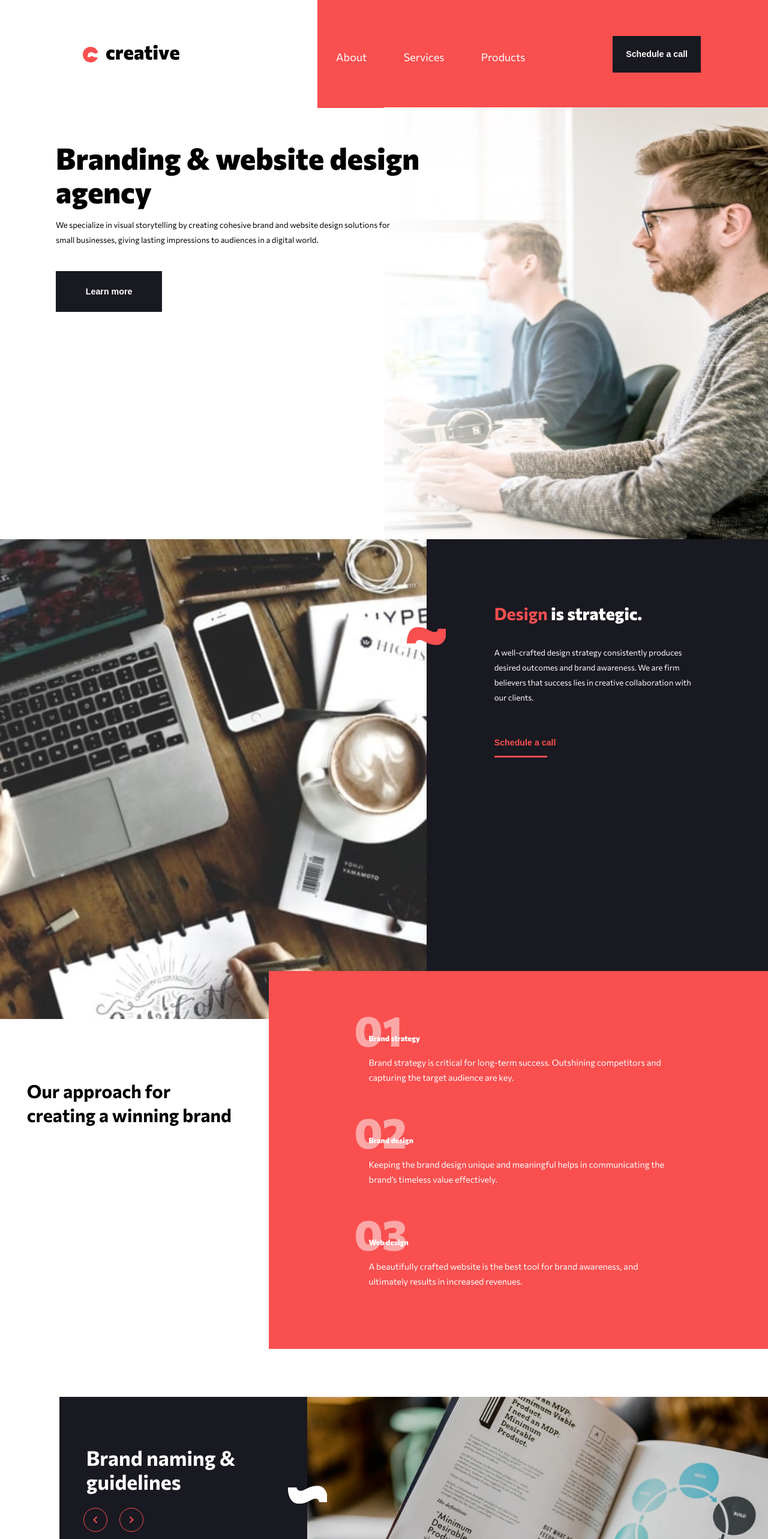
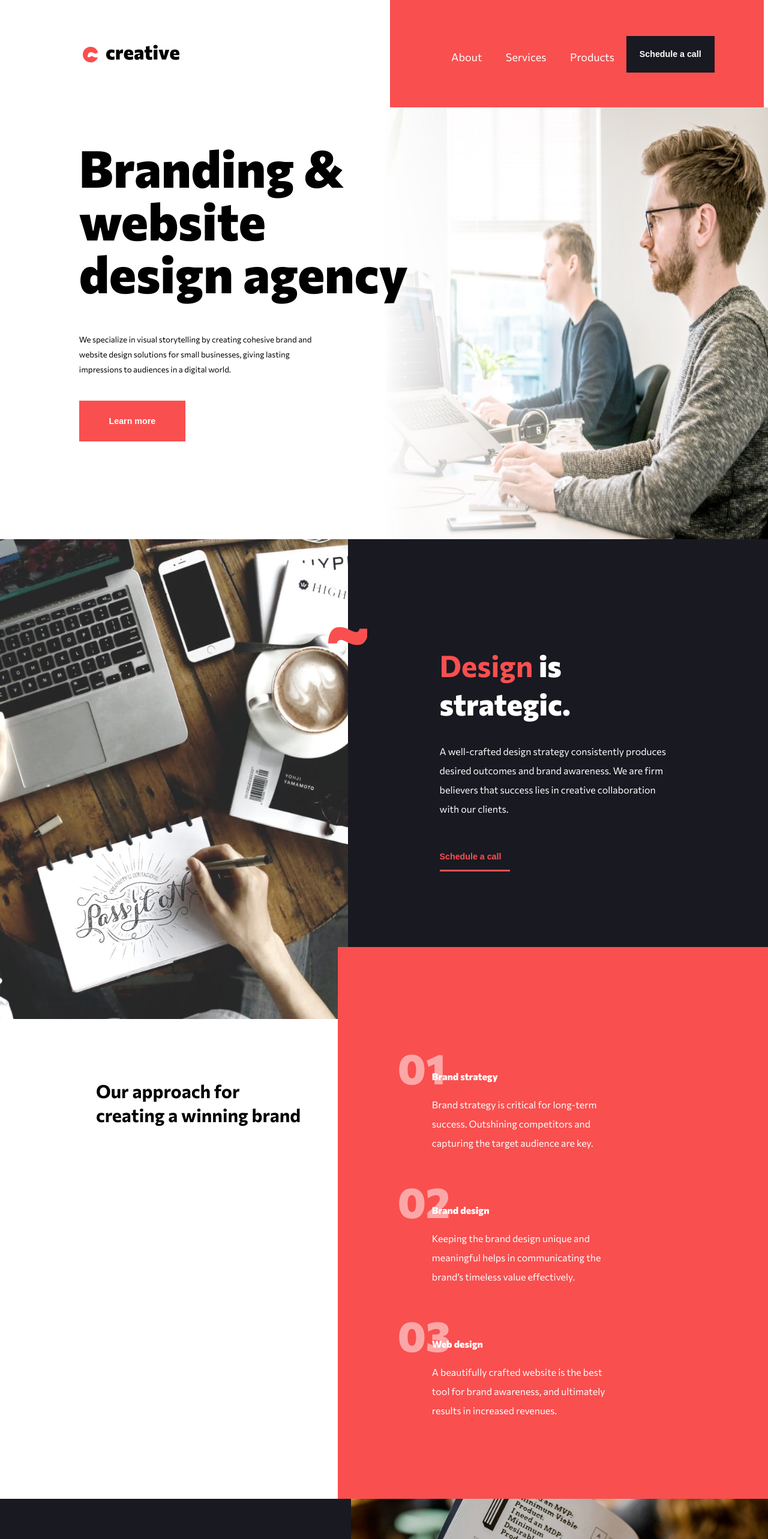
Before and after one commit to ChamuMutezva/creative-single-page-site-react, a React (Create React App) app: page / in a window 1280 px wide. Shown: the top 2566 px of the page at 60% size. Built offline with nearby package versions, Linux system fonts and the light colour scheme.

Commit message:
feat: desktop section promotional part/section spacing

```diff
--- a/src/App.css
+++ b/src/App.css
@@ -85,7 +85,7 @@ header {
   line-height: 25px;
 }
 
-@media screen and (min-width: 768px) {
+@media screen and (min-width: 612px) {
   header {
     margin: 40px auto 33px;
   }
@@ -106,7 +106,6 @@ header {
   .navList {
     display: flex;
     width: 50%;
-    display: flex;
     align-items: flex-start;
     justify-content: space-around;
     padding-top: 34px;
@@ -134,42 +133,13 @@ header {
     display: flex;
   }
 }
-
-/* header {
-  width: 100vw;
-  height: 178px;
-  display: flex;
-  flex-direction: row;
-
+@media screen and (min-width: 1180px) {
+  .navigation {
+    left: 51%;
+    width: 62%;
+    justify-content: center;
+  }
+  button {
+    margin: auto 0;
+  }
 }
-img {
-  display: block;
-  margin: auto 50px;
-}
-.logo, .navigation {
-  display: flex;
-  width: 50%;
-}
-button {
-  padding: 10px 33px;
-  display: inline-block;
-  margin: auto;
-  font-size: 1.3rem;
-}
-ul {
-  width: 50%;
-  display: flex;
-  align-items: center;
-  justify-content: space-between;
-}
-li {
-  list-style: none;
-}
-a {
-  text-decoration: none;
-}
-.navigation {
-  background-color: #e86c6c;
-  font-size: 1.3rem;
-}
-*/
--- a/src/Footer/Footer.css
+++ b/src/Footer/Footer.css
@@ -1,6 +1,6 @@
 .footer__container {
   width: 78.5%;
-  margin: 89px auto 120px;
+  margin: 30px auto 30px;
 }
 .footer__title {
   font-size: 2.1rem;
@@ -12,7 +12,7 @@
   margin-left: 0;
 }
 
-@media screen and (min-width: 680px) {
+@media screen and (min-width: 612px) {
   .footer__btn {
     margin-left: 0;
     margin-top: 0;
--- a/src/Main/Hero/HeroStyles.css
+++ b/src/Main/Hero/HeroStyles.css
@@ -6,7 +6,7 @@
   height: 34.2vh;
 }
 
-@media screen and (min-width: 680px) {
+@media screen and (min-width: 612px) {
   .heroImg {
     background-image: url("../../assets/tablet/image-hero.jpg");
     background-size: 100% 100%;
@@ -14,3 +14,9 @@
     height: 90vh;
   }
 }
+
+@media screen and (min-width: 1180px) {
+  .heroImg {
+    background-image: url("../../assets/desktop/image-hero.jpg");
+  }
+}
--- a/src/Main/Primary/Primary.css
+++ b/src/Main/Primary/Primary.css
@@ -18,14 +18,14 @@
   padding: 26px;
 }
 
-@media screen and (min-width: 680px) {
+@media screen and (min-width: 612px) {
   .primary {
     position: absolute;
     left: 0px;
     width: 51.5%;
-    margin-left: 70px;
   }
   .primary__details {
+    margin-left: 20%;
     width: 93%;
   }
   .primary__heading {
@@ -36,3 +36,22 @@
     width: 91%;
   }
 }
+
+@media screen and (min-width: 1180px) {
+  .primary__details {
+    width: 88.6%;
+  }
+  .primary__heading {
+    font-size: 5.33rem;
+    line-height: 88px;
+  }
+  .primary__summary {
+    font-size: 1rem;
+    width: 70%;
+    line-height: 32px;
+    margin-top: 39px;
+  }
+  .primary__btn {
+    background-color: var(--red-bg);
+  }
+}
--- a/src/Main/Projects/Projects.css
+++ b/src/Main/Projects/Projects.css
@@ -65,6 +65,9 @@ figcaption {
   top: 0;
   left: 0;
 }
+.slide img {
+  width: 100%;
+}
 
 .titleHide,
 .slideHide {
@@ -76,13 +79,20 @@ figcaption {
   visibility: visible;
 }
 
-@media screen and (min-width: 680px) {
+@media screen and (min-width: 612px) {
   .projects {
-    display: flex;
-    flex-direction: row-reverse;
+    position: relative;
+    height: 100vh;
+  }
+  .projects__container {
+    width: 59.3vw;
+    right: 0;
+    position: absolute;
   }
   .projects__ctrl {
     position: relative;
+    width: 45.7vw;
+    height: 60.1vh;
   }
   .projects__ctrl::before {
     position: absolute;
--- a/src/Main/Promotional/Promotional.css
+++ b/src/Main/Promotional/Promotional.css
@@ -53,12 +53,13 @@
   line-height: 25px;
 }
 
-@media screen and (min-width: 680px) {
+@media screen and (min-width: 612px) {
   .promotional__section {
     width: 100%;
     display: flex;
     padding: 0;
     flex-wrap: nowrap;
+    justify-content: flex-end;
   }
   .promotional__heading__container {
     width: 35%;
@@ -76,13 +77,40 @@
     padding-top: 100px;
     padding-bottom: 100px;
     width: 65%;
-    margin: auto;
+    /*  margin: auto; */
   }
   .promotional {
     background-color: transparent;
+    height: 100vh;
   }
   .promotional__all {
     width: 60%;
     margin: auto;
   }
 }
+@media screen and (min-width: 1180px) {
+  .promotional__details {
+    top: -120px;
+    width: 56%;
+    padding-top: 200px;
+    padding-bottom: 200px;
+  }
+  .promotional {
+    height: 100vh;
+  }
+  .promotional__all {
+    width: 56.3%;
+  }
+  .promotional__title {
+    font-size: 1rem;
+    line-height: 32px;
+  }
+  .promotional__title::before {
+    left: -57px;
+  }
+  .promotional__summary {
+    font-size: 1rem;
+    line-height: 32px;
+    width: 75%;
+  }
+}
--- a/src/Main/Secondary/Secondary.css
+++ b/src/Main/Secondary/Secondary.css
@@ -52,7 +52,7 @@
   color: var(--white-text);
 }
 
-@media screen and (min-width: 680px) {
+@media screen and (min-width: 612px) {
   .secondary__img::before {
     right: -65px;
     top: 130px;
@@ -73,3 +73,26 @@
     margin-top: 32px;
   }
 }
+@media screen and (min-width: 1180px) {
+  .secondary__img {
+    width: 80vw;
+    background-position: center;
+    background-size: 100% 100%;
+    background-image: url("../../assets/desktop/image-strategic.jpg");
+  }
+  .secondary__info__text {
+    padding-top: 178px;
+    width: 56.5%;
+  }
+  .secondary__heading {
+    font-size: 3.11rem;
+    line-height: 64px;
+  }
+  .secondary__summary {
+    font-size: 1rem;
+    line-height: 32px;
+  }
+  .secondary__btn::before {
+    width: 80%;
+  }
+}
```
Also changed, not shown: 2 other files (tests, documents, lock files or other folders).
